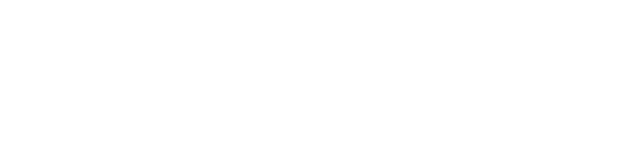
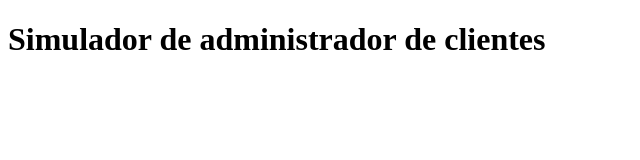
Before and after one commit to JavierPintoBecerra/clientRegister, a plain HTML site: page index.html in a window 1280 px wide. Shown: the whole page, without its empty margins (0-640 px from the left). Drawn offline with Linux system fonts and the light colour scheme.

Commit message:
second commit

```diff
--- a/index.html
+++ b/index.html
@@ -6,6 +6,6 @@
     <title>Simulador de administrador de clientes</title>
 </head>
 <body>
-
+    <h1>Simulador de administrador de clientes</h1>
 </body>
 </html>
```
